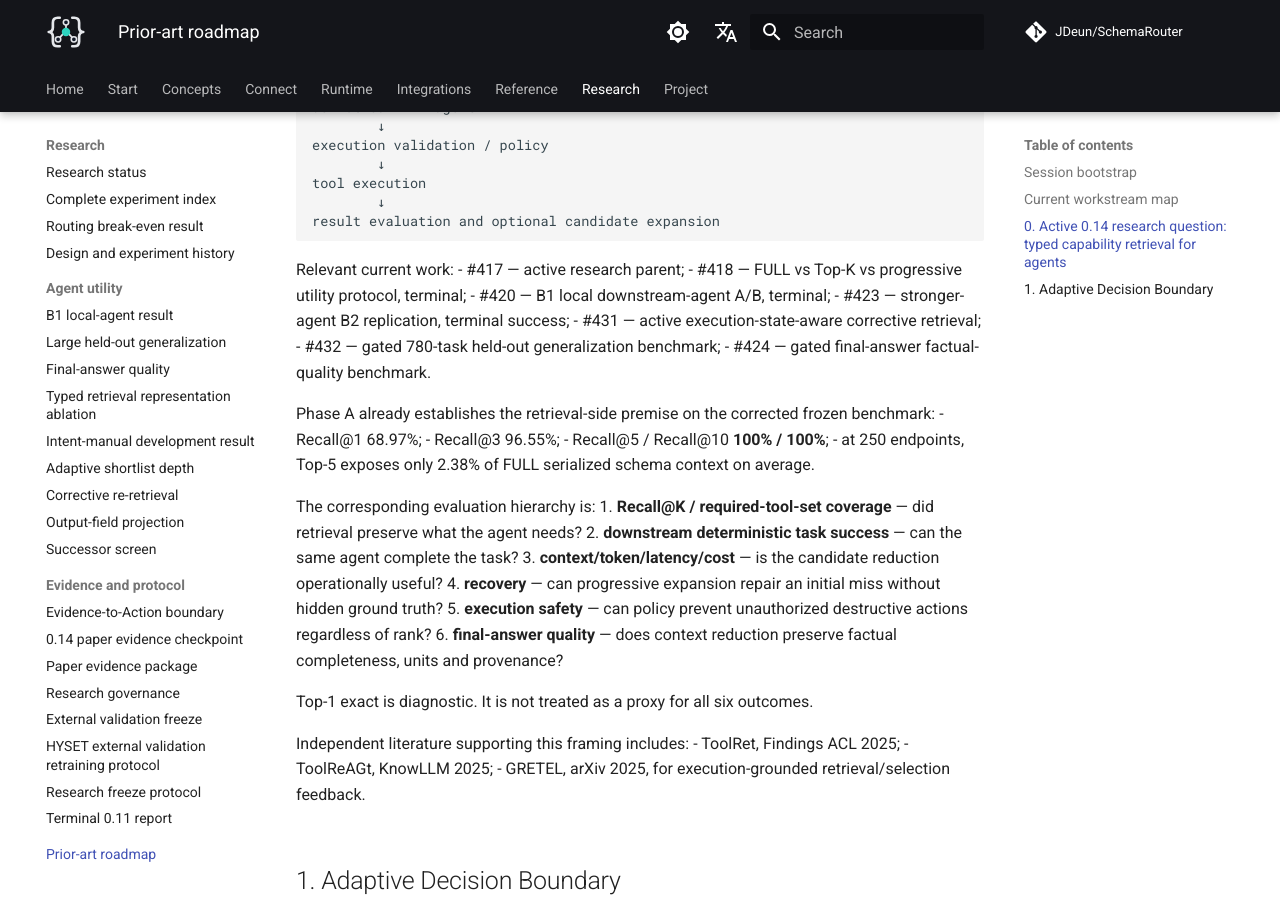
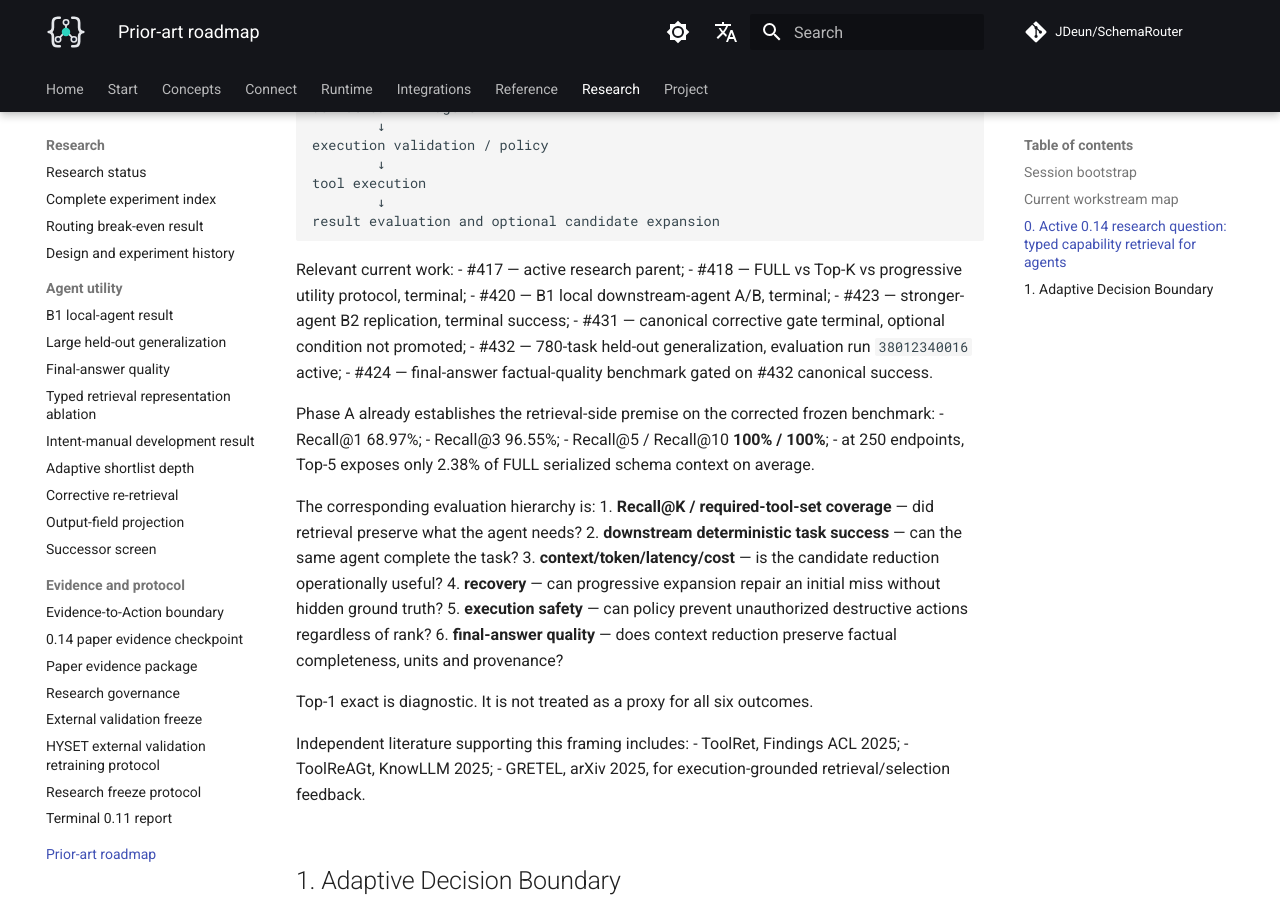
Before and after one commit to JDeun/SchemaRouter, an MkDocs documentation site: the page built from docs/research/prior-art-roadmap.md, in a window 1280 px wide and 900 px high, scrolled down 1632 px. Built offline with MkDocs 1.6.1 and Material for MkDocs 9.7.7, drawn with Linux system fonts in a browser that asks for light colours; comment, search, counter and statistics services are not loaded.

Commit message:
docs: align research roadmap state and bilingual evidence details

```diff
--- a/docs/research/prior-art-roadmap.md
+++ b/docs/research/prior-art-roadmap.md
@@ -60,9 +60,9 @@ Relevant current work:
 - #418 — FULL vs Top-K vs progressive utility protocol, terminal;
 - #420 — B1 local downstream-agent A/B, terminal;
 - #423 — stronger-agent B2 replication, terminal success;
-- #431 — active execution-state-aware corrective retrieval;
-- #432 — gated 780-task held-out generalization benchmark;
-- #424 — gated final-answer factual-quality benchmark.
+- #431 — canonical corrective gate terminal, optional condition not promoted;
+- #432 — 780-task held-out generalization, evaluation run `38012340016` active;
+- #424 — final-answer factual-quality benchmark gated on #432 canonical success.
 
 Phase A already establishes the retrieval-side premise on the corrected frozen benchmark:
 - Recall@1 68.97%;
```
